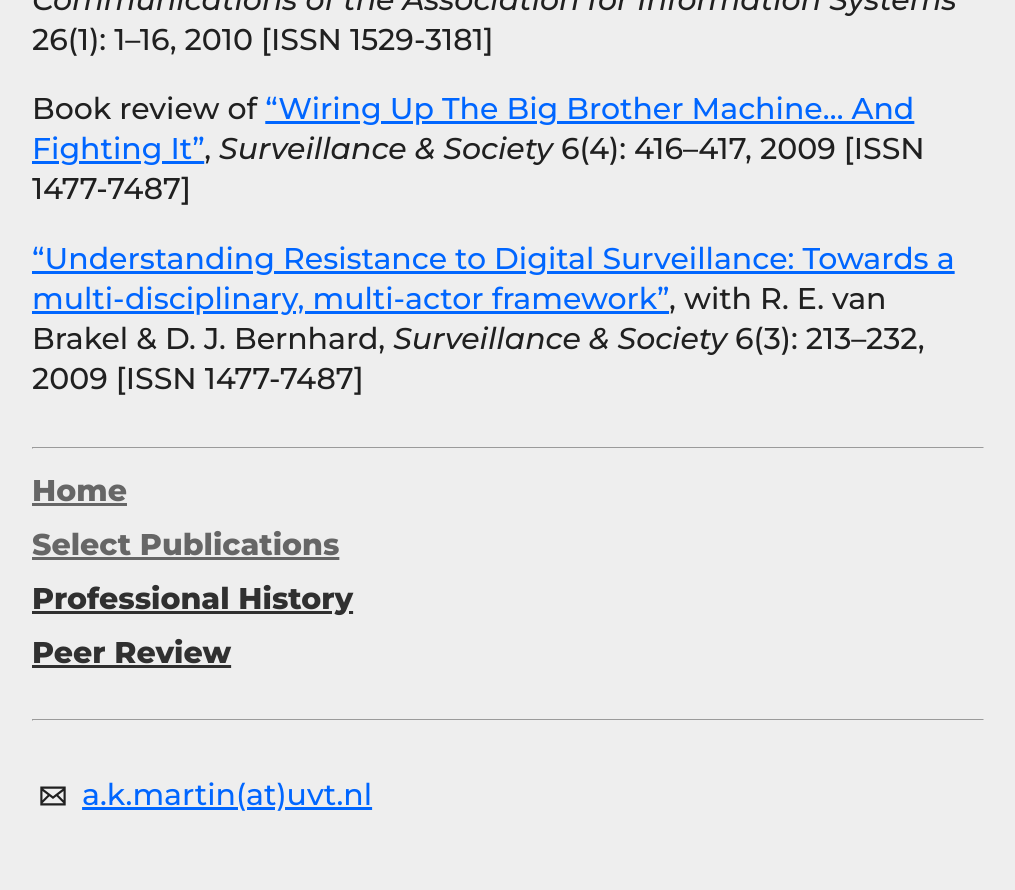
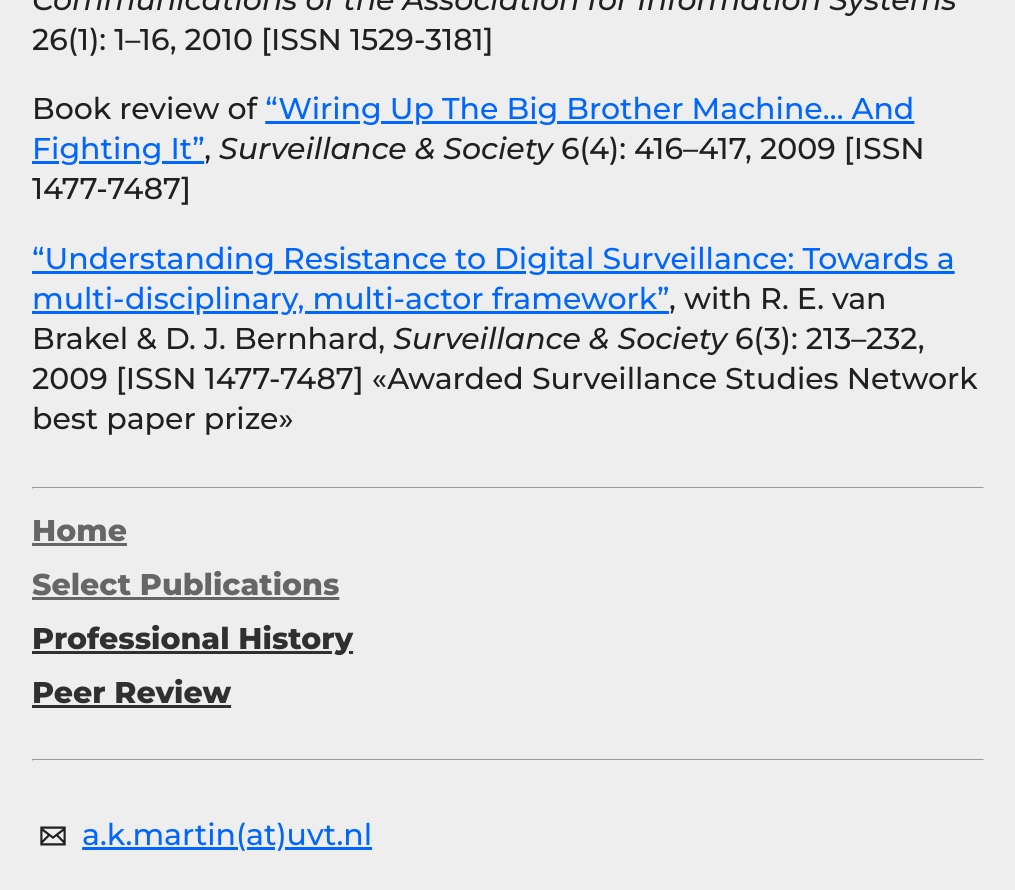
Before and after one commit to haroonalrasheed/641a, a Jekyll site: the page built from select-publications/index.md, in a window 1280 px wide and 900 px high, scrolled down 6275 px. Shown: the top 890 px of the window, without its empty margins (132-1147 px from the left). Built offline with Jekyll 4.4.1, drawn with Linux system fonts in a browser that asks for light colours; before the commit the page ends 7135 px from its top, so only the background shows below that; part of the change alters nothing that is shown.

Commit message:
Update index.md

```diff
--- a/select-publications/index.md
+++ b/select-publications/index.md
@@ -74,4 +74,4 @@ Book review of ["Innovation, Dual Use, and Security: Managing the risks of emerg
 
 Book review of ["Wiring Up The Big Brother Machine... And Fighting It"](https://doi.org/10.24908/ss.v8i1.3477), *Surveillance & Society* 6(4): 416–417, 2009 [ISSN 1477-7487]
 
-["Understanding Resistance to Digital Surveillance: Towards a multi-disciplinary, multi-actor framework"](https://doi.org/10.24908/ss.v6i3.3282), with R. E. van Brakel & D. J. Bernhard, *Surveillance & Society* 6(3): 213–232, 2009 [ISSN 1477-7487]
+["Understanding Resistance to Digital Surveillance: Towards a multi-disciplinary, multi-actor framework"](https://doi.org/10.24908/ss.v6i3.3282), with R. E. van Brakel & D. J. Bernhard, *Surveillance & Society* 6(3): 213–232, 2009 [ISSN 1477-7487] <<Awarded Surveillance Studies Network best paper prize>>
```
